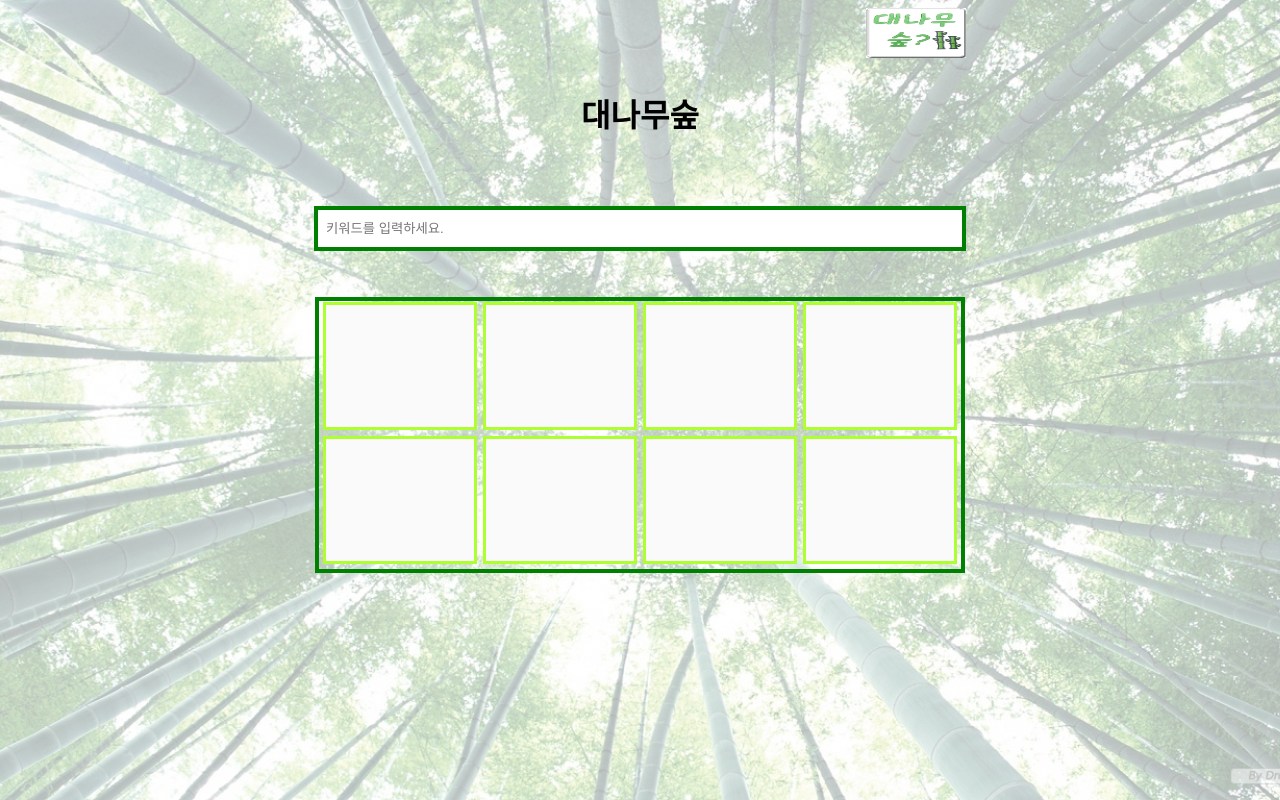
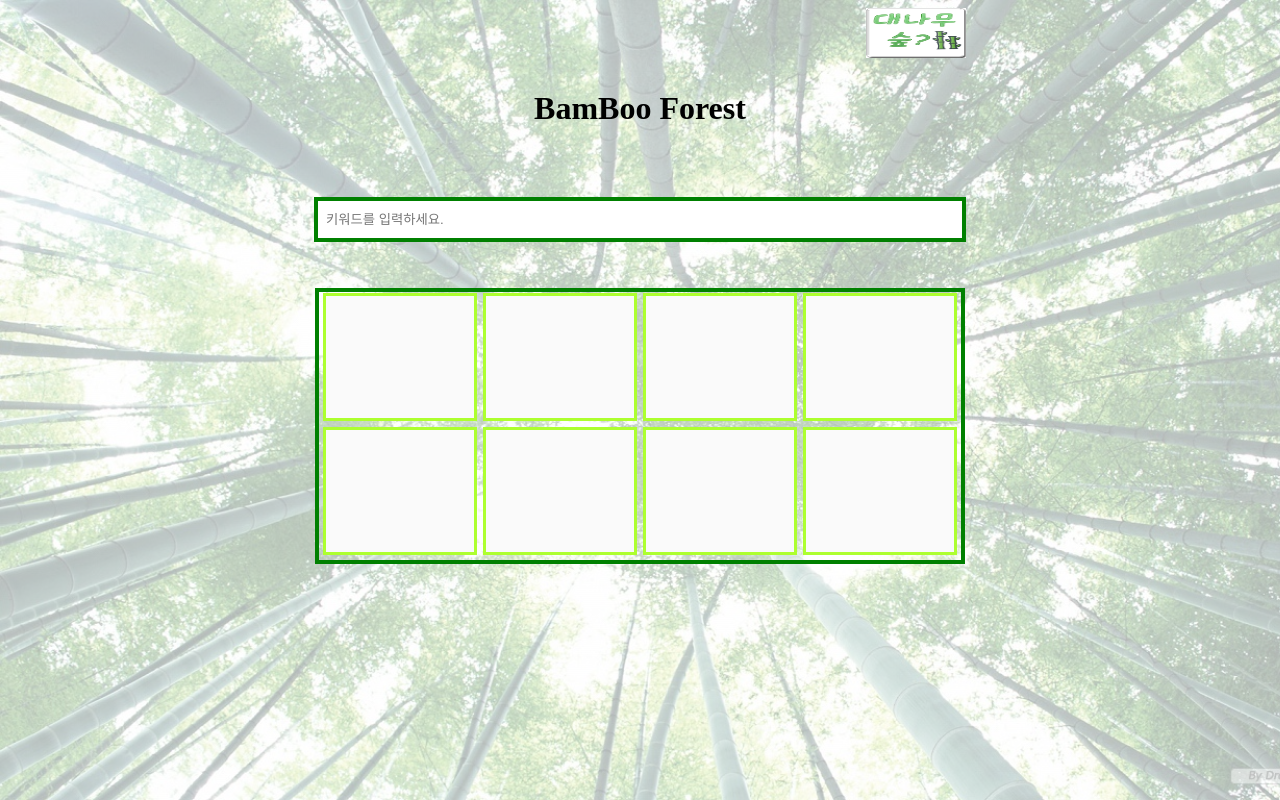
Before and after one commit to jadenjack/jadenjack.github.io, a plain HTML site: page index.html in a window 1280 px wide. Drawn offline with Linux system fonts and the light colour scheme.

Commit message:
add fonts

```diff
--- a/index.html
+++ b/index.html
@@ -15,7 +15,7 @@
 			<a class="howtouse-button" href="./howtouse.html" target="_blank">
 
 			</a>
-			<h1 id="mainHeading" class="center-of-page">대나무숲</h1>
+			<h1 id="mainHeading" class="center-of-page">BamBoo Forest</h1>
 		</div>
 
 		<div class="hotTopicFormDiv center-of-page">
```
Also changed, not shown: src/fonts/AGENTORANGE.TTF (added).
